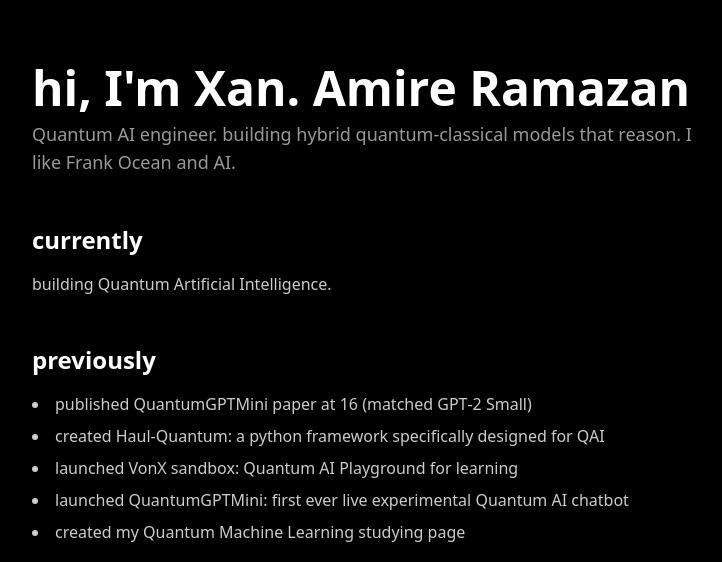
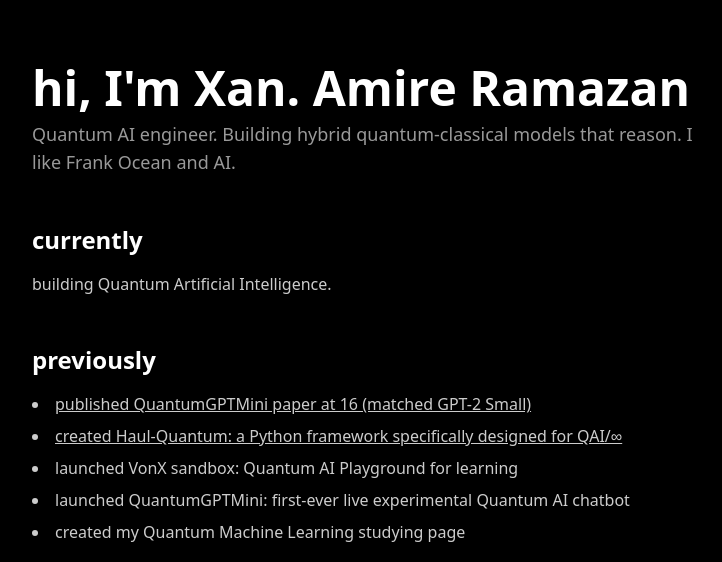
Before and after one commit to amirewontmiss/portfolio-site, a Next.js app: page / in a window 1280 px wide. Shown: the top 562 px of the page, without its empty margins (0-722 px from the left). Built offline with nearby package versions, Linux system fonts and the light colour scheme.

Commit message:
made sum plans

```diff
--- a/src/app/page.tsx
+++ b/src/app/page.tsx
@@ -1,56 +1,97 @@
+// app/page.tsx
+
 export const metadata = {
   title: "Amire Ramazan — Quantum AI Engineer",
-  description: "Building hybrid quantum AI frameworks and models that push the boundaries of computation.",
+  description:
+    "Building hybrid quantum AI frameworks and models that push the boundaries of computation.",
 };
 
 export default function Home() {
   return (
     <main className="min-h-screen bg-black text-white flex flex-col items-start px-8 py-16 space-y-12">
+      {/* Intro */}
       <section className="max-w-2xl">
-        <h1 className="text-5xl font-bold mb-2">hi, I'm Xan. Amire Ramazan</h1>
+        <h1 className="text-5xl font-bold mb-2">hi, I&apos;m Xan. Amire Ramazan</h1>
         <p className="text-lg opacity-60">
-          Quantum AI engineer. building hybrid quantum‑classical models that reason. I like Frank Ocean and AI.
+          Quantum AI engineer. Building hybrid quantum-classical models that reason. I like Frank Ocean and AI.
         </p>
       </section>
 
+      {/* Currently */}
       <section className="max-w-2xl">
         <h2 className="text-2xl font-semibold mb-4">currently</h2>
         <p className="opacity-80">
-         building Quantum Artificial Intelligence.
+          building Quantum Artificial Intelligence.
         </p>
       </section>
 
+      {/* Previously */}
       <section className="max-w-2xl">
         <h2 className="text-2xl font-semibold mb-4">previously</h2>
         <ul className="list-disc list-inside space-y-2 opacity-80">
-          <li><a href="https://www.authorea.com/users/918341/articles/1290843-quantumgptmini-a-hybrid-quantum-classical-transformer-for-enhanced-nlp" target="_blank" rel="noopener noreferrer">published QuantumGPTMini paper at 16 (matched GPT‑2 Small)</a></li>
-          <li><a href="https://pypi.org/project/haul-quantum/" target="_blank" rel="noopener noreferrer">created Haul-Quantum: a python framework specifically designed for QAI</a></li>
+          <li>
+            <a
+              href="https://www.authorea.com/users/918341/articles/1290843-quantumgptmini-a-hybrid-quantum-classical-transformer-for-enhanced-nlp"
+              target="_blank"
+              rel="noopener noreferrer"
+              className="underline hover:opacity-100 transition"
+            >
+              published QuantumGPTMini paper at 16 (matched GPT-2 Small)
+            </a>
+          </li>
+          <li>
+            <a
+              href="https://pypi.org/project/haul-quantum/"
+              target="_blank"
+              rel="noopener noreferrer"
+              className="underline hover:opacity-100 transition"
+            >
+              created Haul-Quantum: a Python framework specifically designed for QAI/∞
+            </a>
+          </li>
           <li>launched VonX sandbox: Quantum AI Playground for learning</li>
-          <li>launched QuantumGPTMini: first ever live experimental Quantum AI chatbot</li>
+          <li>launched QuantumGPTMini: first-ever live experimental Quantum AI chatbot</li>
           <li>created my Quantum Machine Learning studying page</li>
         </ul>
       </section>
 
+      {/* Awards */}
       <section className="max-w-2xl">
         <h2 className="text-2xl font-semibold mb-4">awards</h2>
+        <p className="opacity-80">NASA Astrophysics Global Tournament 1st Prize</p>
+      </section>
+
+      {/* Interests */}
+      <section className="max-w-2xl">
+        <h2 className="text-2xl font-semibold mb-4">interests</h2>
         <p className="opacity-80">
-         NASA Astrophysics Global Tournament 1st Prize
+          quantum attention · symbolic inference · next-gen QAI
         </p>
       </section>
-      <section className="max-w-2xl">
-        <h2 className="text-2xl font-semibold mb-4">interests</h2>
-        <p className="opacity-80">quantum attention · symbolic inference · next‑gen QAI</p>
-      </section>
 
+      {/* Contact */}
       <footer className="max-w-2xl pt-8 border-t border-gray-700 flex flex-col sm:flex-row sm:items-center sm:justify-between">
         <div className="flex space-x-6">
-          <a href="mailto:amire@xanamire.com" className="opacity-80 hover:opacity-100 transition">
+          <a
+            href="mailto:amire@xanamire.com"
+            className="opacity-80 hover:opacity-100 transition"
+          >
             email
           </a>
-          <a href="https://github.com/amirewontmiss" target="_blank" rel="noopener noreferrer" className="opacity-80 hover:opacity-100 transition">
+          <a
+            href="https://github.com/amirewontmiss"
+            target="_blank"
+            rel="noopener noreferrer"
+            className="opacity-80 hover:opacity-100 transition"
+          >
             github
           </a>
-          <a href="https://kz.linkedin.com/in/ramazan-amire-4a5263347" target="_blank" rel="noopener noreferrer" className="opacity-80 hover:opacity-100 transition">
+          <a
+            href="https://kz.linkedin.com/in/ramazan-amire-4a5263347"
+            target="_blank"
+            rel="noopener noreferrer"
+            className="opacity-80 hover:opacity-100 transition"
+          >
             linkedin
           </a>
         </div>
```
